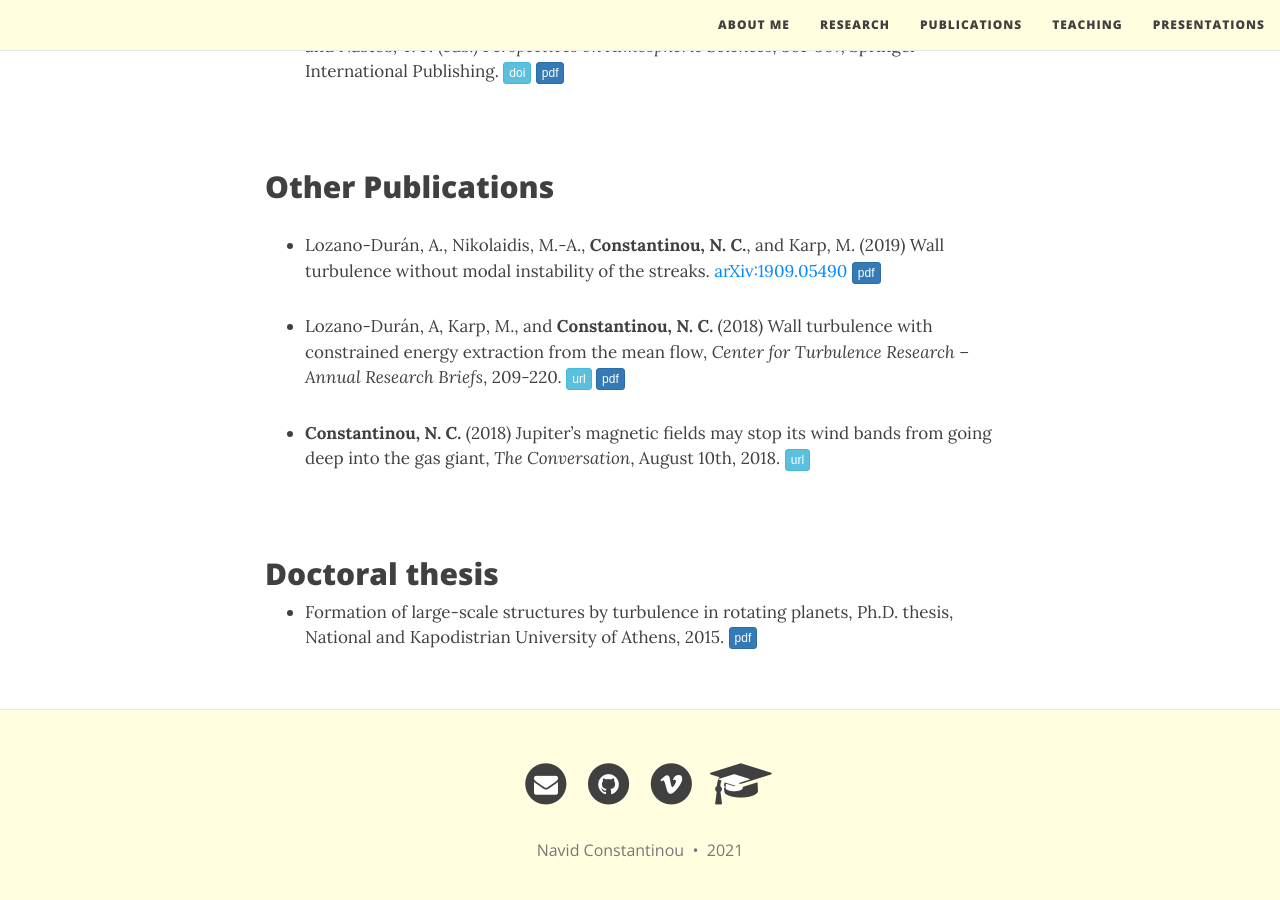
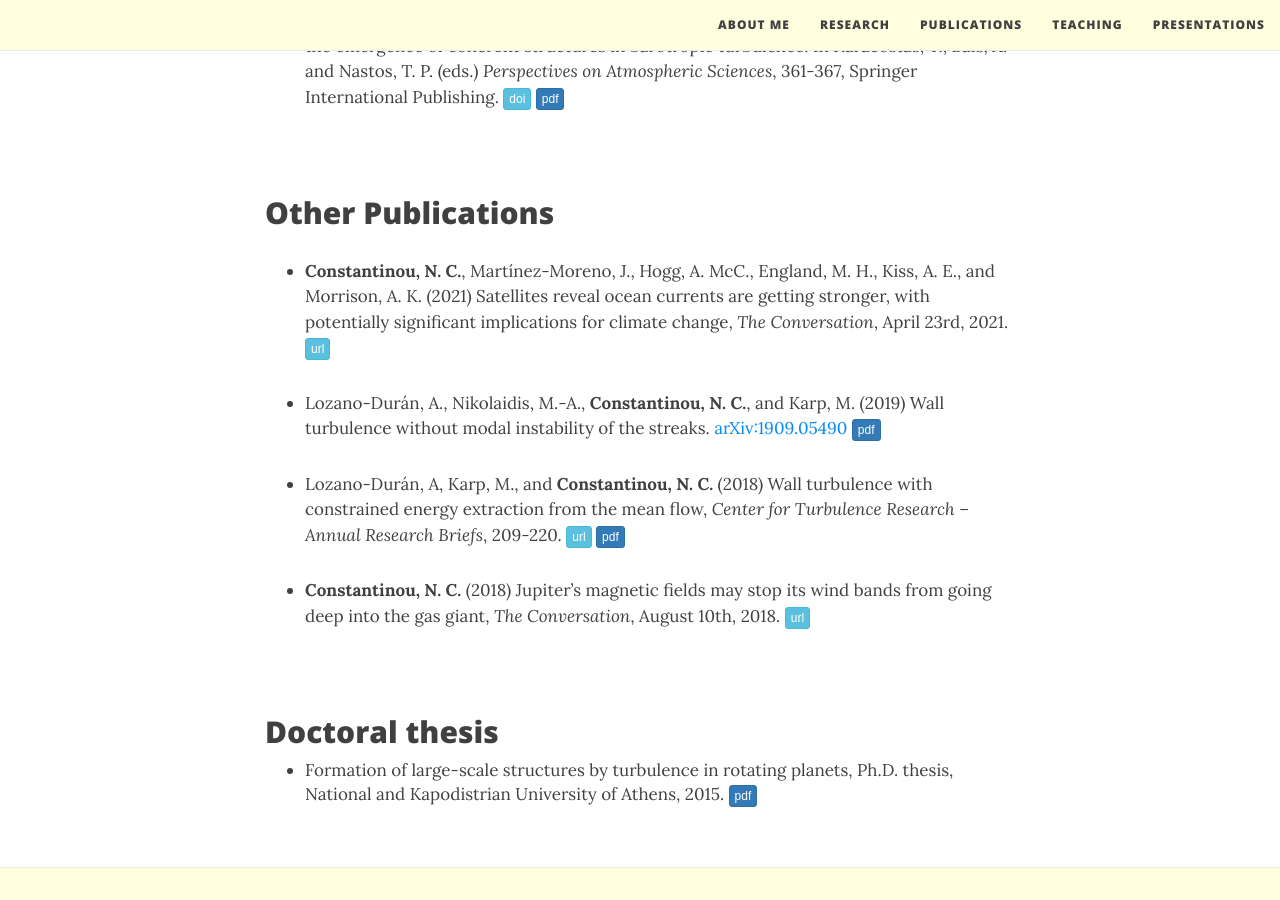
Before and after one commit to navidcy/navidcy.github.io, a Jekyll site: the page built from publications.md, in a window 1280 px wide and 900 px high, scrolled down 2620 px. Built offline with Jekyll 4.4.1, drawn with Linux system fonts in a browser that asks for light colours; nearby versions of some CDN libraries; comment, search, counter and statistics services are not loaded; some of the changed text lies outside the part shown.

Commit message:
adds global eke conversation article

```diff
--- a/publications.md
+++ b/publications.md
@@ -23,6 +23,7 @@
 
 
 - Martínez-Moreno, J., Hogg, A. McC., England, M. H., **Constantinou, N. C.**, Kiss, A. E., and Morrison, A. K. (2021). Global changes in oceanic mesoscale currents over the satellite altimetry record. _Nat. Clim. Chang._ (in press; doi:[10.1038/s41558-021-01006-9](https://doi.org/10.1038/s41558-021-01006-9)) [<span class="btn btn-info btn-xs{{end}}" style="font-family:sans-serif;">doi</span>][global-eke-trends-doi]{:target="_blank"} [<span class="btn btn-primary btn-xs{{end}}" style="font-family:sans-serif;">pdf</span>][global-eke-trends] <span align="right" class='altmetric-embed' data-badge-type="2" data-condensed="true" data-hide-less-than="2" data-doi="10.1038/s41558-021-01006-9"></span> <br/>
+(featured in the [<span class="btn btn-default btn-xs{{end}}" style="font-family:sans-serif;"><b>CLEX</b></span>][globaleketrends-clexbrief]{:target="_blank"} press news; also read about it in [<span class="btn btn-default btn-xs{{end}}" style="font-family:sans-serif;"><b>The Conversation</b></span>][theconversation-globaleketrends]{:target="_blank"})
 
 
 - **Constantinou, N. C.**, Wagner, G. L., Siegelman, L., Pearson, B. C., and Palóczy, A. GeophysicalFlows.jl: Solvers for geophysical fluid dynamics problems in periodic domains on CPUs & GPUs. _J. Open Source Softw._, **6(60)**, 3053. [<span class="btn btn-default btn-xs{{end}}" style="font-family:sans-serif;">repository</span>][GeophysicalFlows-repo]{:target="_blank"} [<span class="btn btn-default btn-xs{{end}}" style="font-family:sans-serif;">documentation</span>][GeophysicalFlows-docs]{:target="_blank"} [<span class="btn btn-info btn-xs{{end}}" style="font-family:sans-serif;">doi</span>][geophysicalflows-doi]{:target="_blank"} [<span class="btn btn-primary btn-xs{{end}}" style="font-family:sans-serif;">pdf</span>][geophysicalflows] <span align="right" class='altmetric-embed' data-badge-type="2" data-condensed="true" data-hide-less-than="2" data-doi="10.21105/joss.03053"></span> <br/>
@@ -103,11 +104,13 @@
 
 ## Other Publications
 
+- **Constantinou, N. C.**, Martínez-Moreno, J., Hogg, A. McC., England, M. H., Kiss, A. E., and Morrison, A. K. (2021) Satellites reveal ocean currents are getting stronger, with potentially significant implications for climate change, _The Conversation_, April 23rd, 2021.  [<span class="btn btn-info btn-xs{{end}}" style="font-family:sans-serif;">url</span>][theconversation-globaleketrends]{:target="_blank"}
+
 - Lozano-Durán, A., Nikolaidis, M.-A., **Constantinou, N. C.**, and Karp, M. (2019) Wall turbulence without modal instability of the streaks. [arXiv:1909.05490][]{:target="_blank"} [<span class="btn btn-primary btn-xs{{end}}" style="font-family:sans-serif;">pdf</span>][modallystableturbulence]
 
 - Lozano-Durán, A, Karp, M., and **Constantinou, N. C.** (2018) Wall turbulence with constrained energy extraction from the mean flow, _Center for Turbulence Research &ndash; Annual Research Briefs_, 209-220. [<span class="btn btn-info btn-xs{{end}}" style="font-family:sans-serif;">url</span>][wallturbulencebrief-url] [<span class="btn btn-primary btn-xs{{end}}" style="font-family:sans-serif;">pdf</span>][wallturbulencebrief]
 
-- **Constantinou, N. C.** (2018) Jupiter's magnetic fields may stop its wind bands from going deep into the gas giant, _The Conversation_, August 10th, 2018.  [<span class="btn btn-info btn-xs{{end}}" style="font-family:sans-serif;">url</span>][theconversation]
+- **Constantinou, N. C.** (2018) Jupiter's magnetic fields may stop its wind bands from going deep into the gas giant, _The Conversation_, August 10th, 2018.  [<span class="btn btn-info btn-xs{{end}}" style="font-family:sans-serif;">url</span>][theconversation]{:target="_blank"}
 
 
 <br>
```
Also changed, not shown: other parts of publications.md (+2 -0 lines).
